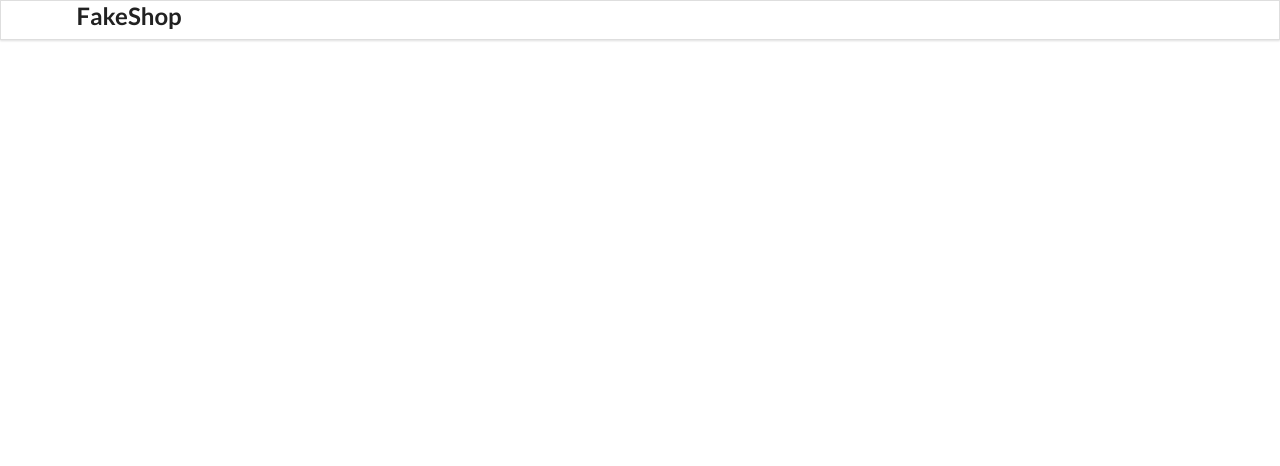
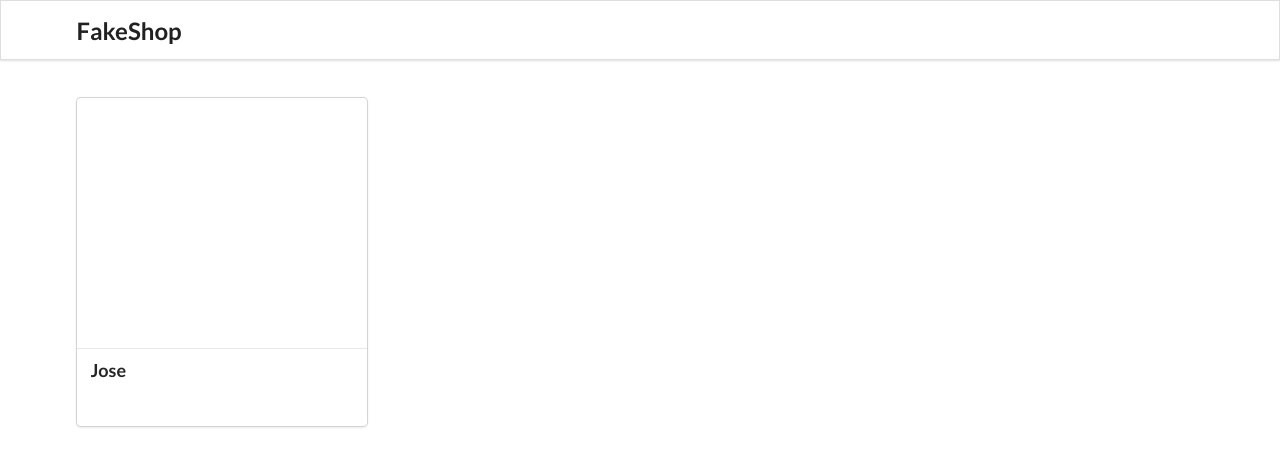
Before and after one commit to jose-a-dlc05/redux-axios-react-tutorial, a React (Create React App) app: page / in a window 1280 px wide. Shown: the top 466 px of the page. Built offline with nearby package versions, Linux system fonts and the light colour scheme.

Commit message:
Use useSelector hook to call redux store

```diff
--- a/src/App.css
+++ b/src/App.css
@@ -1,38 +1,93 @@
-.App {
-  text-align: center;
+* {
+	font-family: 'Roboto', sans-serif;
+	padding: 0;
+	margin: 0;
 }
 
-.App-logo {
-  height: 40vmin;
-  pointer-events: none;
+.ui.cards > .card > .image {
+	height: 250px;
+	padding: 20px;
+	background: #fff;
+	margin: auto;
+}
+.ui.cards > .card > .image > img {
+	height: 100%;
+	max-width: 100%;
+	width: auto;
+}
+.ui.cards > .card > .content > .header {
+	height: 48px;
+	overflow: hidden;
+	margin-bottom: 5px;
+}
+.ui.cards > .card > .content > .description {
+	height: 36px;
+	margin-bottom: 0px;
+	overflow: hidden;
+}
+.ui.cards > .card .meta.price {
+	margin-bottom: 5px;
+	font-size: 18px;
+	color: #333;
+	font-weight: 600;
 }
 
-@media (prefers-reduced-motion: no-preference) {
-  .App-logo {
-    animation: App-logo-spin infinite 20s linear;
-  }
+.ui.cards > .card .meta.price > a {
+	font-size: 1.3rem;
+	color: #222;
 }
 
-.App-header {
-  background-color: #282c34;
-  min-height: 100vh;
-  display: flex;
-  flex-direction: column;
-  align-items: center;
-  justify-content: center;
-  font-size: calc(10px + 2vmin);
-  color: white;
+.ui.menu.fixed {
+	height: 60px;
+	padding-top: 15px;
 }
 
-.App-link {
-  color: #61dafb;
+.ui.grid.container {
+	margin-top: 45px;
 }
 
-@keyframes App-logo-spin {
-  from {
-    transform: rotate(0deg);
-  }
-  to {
-    transform: rotate(360deg);
-  }
+.ui.grid > .row {
+	background: #fff;
 }
+.ui.grid > .row > .column.lp {
+	padding: 20px 40px 20px 20px;
+	align-self: flex-start !important;
+}
+.ui.grid > .row > .column.rp {
+	padding: 20px 20px 20px 40px;
+	text-align: left;
+	align-self: flex-start !important;
+}
+
+.ui.grid > .row > .column > img,
+.ui.grid > .row > img {
+	height: 100%;
+}
+.ui.placeholder .header:not(:first-child):before,
+.ui.placeholder .image:not(:first-child):before,
+.ui.placeholder .paragraph:not(:first-child):before {
+	display: none;
+}
+
+.ui.label,
+.ui.labels .label {
+	font-size: 22px;
+}
+
+.column.rp h1 {
+	color: #333;
+}
+.column.rp p {
+	font-size: 18px;
+	color: #777;
+}
+.ui.placeholder.segment .column .button,
+.ui.placeholder.segment .column .field,
+.ui.placeholder.segment .column textarea,
+.ui.placeholder.segment .column > .ui.input {
+	background-color: #ff3e6c;
+	border: 1px solid #ff3e6c;
+	color: #fff;
+	font-size: 18px;
+	margin-left: 0;
+}
--- a/src/App.js
+++ b/src/App.js
@@ -1,8 +1,8 @@
 import './App.css';
 import { BrowserRouter as Router, Switch, Route } from 'react-router-dom';
-import Header from './components/Header';
-import ProductDetails from './components/ProductDetails';
-import ProductListing from './components/ProductListing';
+import Header from './components/Header.jsx';
+import ProductDetails from './components/ProductDetails.jsx';
+import ProductListing from './components/ProductListing.jsx';
 
 function App() {
 	return (
--- a/src/components/ProductComponent.jsx
+++ b/src/components/ProductComponent.jsx
@@ -1,9 +1,19 @@
 import React from 'react';
+import { useSelector } from 'react-redux';
 
 function ProductComponent() {
+	const products = useSelector((state) => state.allProducts.products);
+	const { id, title } = products[0];
 	return (
-		<div>
-			<h1>Product Component</h1>
+		<div className='four column wide'>
+			<div className='ui link cards'>
+				<div className='card'>
+					<div className='image'></div>
+					<div className='content'>
+						<div className='header'>{title}</div>
+					</div>
+				</div>
+			</div>
 		</div>
 	);
 }
--- a/src/components/ProductListing.jsx
+++ b/src/components/ProductListing.jsx
@@ -1,9 +1,13 @@
 import React from 'react';
+import { useSelector } from 'react-redux';
+import ProductComponent from './ProductComponent';
 
 function ProductListing() {
+	const products = useSelector((state) => state);
+	console.log(products);
 	return (
-		<div>
-			<h1>Product Listing</h1>
+		<div className='ui grid container'>
+			<ProductComponent />
 		</div>
 	);
 }
```
